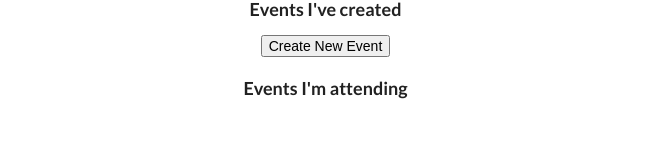
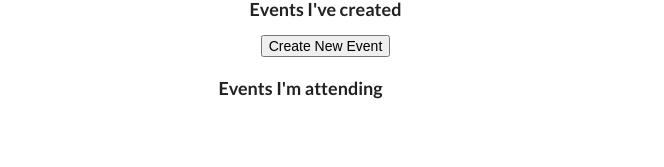
Before and after one commit to tomjmcnamee/McNaSafford_GiftExchange_Frontend, a React (Create React App) app: page /myevents in a window 1280 px wide. Shown: the part 124-291 px from the top of the page, without its empty margins (478-1142 px from the left). Built offline with nearby package versions, Linux system fonts and the light colour scheme.

Commit message:
Changed date format for Events grid

```diff
--- a/src/App.css
+++ b/src/App.css
@@ -123,3 +123,7 @@ div .WishlistCard {
 .changePoiterToFinger{
   cursor: pointer;
 }
+
+#MyEventsGrid {
+  margin-right: 50px;
+}
--- a/src/Components/GridLinesBuilder.js
+++ b/src/Components/GridLinesBuilder.js
@@ -18,7 +18,8 @@ class GridLinesBuilder extends React.Component {
             return(
             <tr className="left aligned changePoiterToFinger" onClick={() => this.props.setActiveEvent(this.props.gridLineObj,this.props.history)}>
             {/* <tr className="left aligned changePoiterToFinger" onClick={() => this.props.history.push("/EventDetails")}> */}
-              <td data-label="EventCreateDate" >{this.props.gridLineObj.created_at}</td>
+              {/* <td data-label="EventCreateDate" >{Date(this.props.gridLineObj.created_at)}</td> */}
+              <td data-label="EventCreateDate" >{Date(this.props.gridLineObj.created_at).slice(4,25)}</td>
               <td  data-label="EventName"  >{this.props.gridLineObj.event_name}</td>
               <td data-label="EventDate"  >{this.props.gridLineObj.event_date}</td>
             </tr>
--- a/src/Components/MyEvents.js
+++ b/src/Components/MyEvents.js
@@ -76,7 +76,7 @@ class MyEvents extends React.Component {
             }
         </div>
         <br />
-        <div>
+        <div id="MyEventsGrid">
           <h3>Events I'm attending</h3>
             {eventsImAttending}
         </div>
```
